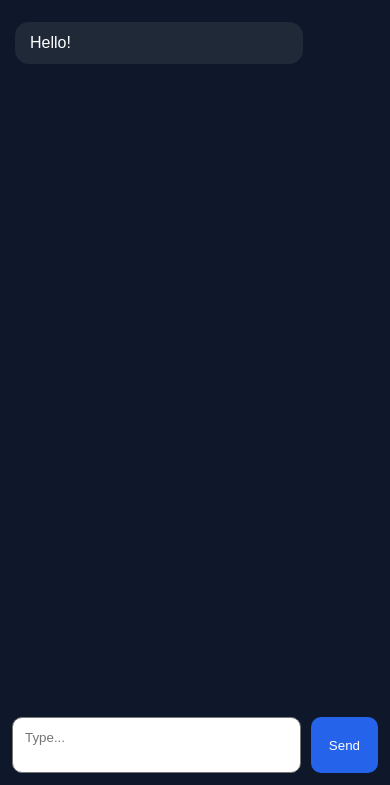
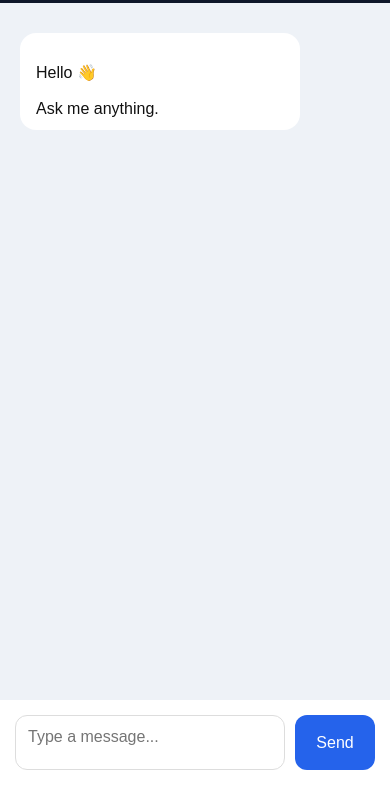
Before and after one commit to sarvesh55/test, a website: page apps/ai/index.html in a window 390 px wide. Shown: the part 59-844 px from the top of the page. Drawn offline with Linux system fonts and the light colour scheme.

Commit message:
Refactor AI chat interface and update styles

```diff
--- a/apps/ai/index.html
+++ b/apps/ai/index.html
@@ -1,51 +1,252 @@
 <!DOCTYPE html>
-<html><head>
+<html lang="en">
+<head>
 <meta charset="UTF-8">
-<meta name="viewport" content="width=device-width,initial-scale=1">
+<meta name="viewport" content="width=device-width, initial-scale=1.0">
 <title>AI Chat</title>
+
 <style>
-*{box-sizing:border-box;font-family:Arial;margin:0}
-body{background:#0f172a;color:#fff;height:100vh}
-.app{display:flex;flex-direction:column;height:100vh;max-width:900px;margin:auto}
-header{padding:15px;background:#2563eb;font-size:22px;font-weight:bold}
-#chat{flex:1;overflow:auto;padding:15px}
-.msg{padding:12px 15px;border-radius:14px;margin:10px 0;max-width:80%;white-space:pre-wrap}
-.user{margin-left:auto;background:#2563eb}
-.ai{background:#1f2937}
-footer{display:flex;gap:10px;padding:12px}
-textarea{flex:1;padding:12px;border-radius:10px;resize:none}
-button{padding:12px 18px;border:none;background:#2563eb;color:#fff;border-radius:10px;cursor:pointer}
+*{
+    margin:0;
+    padding:0;
+    box-sizing:border-box;
+    font-family:Arial,Helvetica,sans-serif;
+}
+
+body{
+    background:#f4f6fb;
+    height:100vh;
+    display:flex;
+    justify-content:center;
+    align-items:center;
+}
+
+.chat{
+    width:100%;
+    max-width:900px;
+    height:95vh;
+    background:#fff;
+    display:flex;
+    flex-direction:column;
+    border-radius:20px;
+    overflow:hidden;
+    box-shadow:0 10px 30px rgba(0,0,0,.15);
+}
+
+.header{
+    background:#0f172a;
+    color:#fff;
+    padding:18px;
+    text-align:center;
+    font-size:22px;
+    font-weight:bold;
+}
+
+.messages{
+    flex:1;
+    overflow:auto;
+    padding:20px;
+    background:#eef2f7;
+}
+
+.msg{
+    max-width:80%;
+    padding:12px 16px;
+    border-radius:16px;
+    margin:10px 0;
+    white-space:pre-wrap;
+    animation:fade .3s;
+}
+
+.user{
+    background:#2563eb;
+    color:#fff;
+    margin-left:auto;
+}
+
+.ai{
+    background:#fff;
+    color:#111;
+}
+
+.bottom{
+    display:flex;
+    padding:15px;
+    gap:10px;
+    background:#fff;
+}
+
+textarea{
+    flex:1;
+    resize:none;
+    border:1px solid #ddd;
+    border-radius:12px;
+    padding:12px;
+    height:55px;
+    outline:none;
+    font-size:16px;
+}
+
+button{
+    width:120px;
+    border:none;
+    border-radius:12px;
+    background:#2563eb;
+    color:white;
+    cursor:pointer;
+    font-size:16px;
+}
+
+button:hover{
+    background:#1d4ed8;
+}
+
+@keyframes fade{
+from{opacity:0;transform:translateY(10px);}
+to{opacity:1;transform:translateY(0);}
+}
+
+@media(max-width:700px){
+
+.chat{
+height:100vh;
+border-radius:0;
+}
+
+button{
+width:80px;
+}
+
+}
 </style>
 </head>
+
 <body>
-<div class="app">
-<header>🤖 AI Chat</header>
-<div id="chat"><div class="msg ai">Hello!</div></div>
-<footer>
-<textarea id="prompt" placeholder="Type..."></textarea>
-<button onclick="send()">Send</button>
-</footer>
+
+<div class="chat">
+
+<div class="header">
+🤖 AI Assistant
 </div>
+
+<div class="messages" id="messages">
+<div class="msg ai">
+Hello 👋<br>
+Ask me anything.
+</div>
+</div>
+
+<div class="bottom">
+<textarea id="input" placeholder="Type a message..."></textarea>
+<button onclick="sendMessage()">Send</button>
+</div>
+
+</div>
+
 <script>
-const chat=document.getElementById("chat");
-const prompt=document.getElementById("prompt");
-function add(t,c){const d=document.createElement("div");d.className="msg "+c;d.textContent=t;chat.appendChild(d);chat.scrollTop=chat.scrollHeight;}
-async function send(){
- const text=prompt.value.trim();
- if(!text)return;
- add(text,"user"); prompt.value="";
- add("Thinking...","ai");
- const ai=chat.lastElementChild;
- try{
-  const r=await fetch("http://localhost:3000/chat",{
-    method:"POST",
-    headers:{"Content-Type":"application/json"},
-    body:JSON.stringify({message:text})
-  });
-  const data=await r.json();
-  ai.textContent=data.reply||JSON.stringify(data);
- }catch(e){ai.textContent=e.message;}
+
+const API_KEY="YOUR_OPENAI_API_KEY";
+
+const messages=document.getElementById("messages");
+
+const input=document.getElementById("input");
+
+input.addEventListener("keypress",function(e){
+
+if(e.key==="Enter" && !e.shiftKey){
+
+e.preventDefault();
+
+sendMessage();
+
 }
-prompt.addEventListener("keydown",e=>{if(e.key==="Enter"&&!e.shiftKey){e.preventDefault();send();}});
+
+});
+
+async function sendMessage(){
+
+const text=input.value.trim();
+
+if(text==="") return;
+
+addMessage(text,"user");
+
+input.value="";
+
+const thinking=document.createElement("div");
+
+thinking.className="msg ai";
+
+thinking.innerHTML="Thinking...";
+
+messages.appendChild(thinking);
+
+messages.scrollTop=messages.scrollHeight;
+
+try{
+
+const response=await fetch("https://api.openai.com/v1/chat/completions",{
+
+method:"POST",
+
+headers:{
+"Content-Type":"application/json",
+"Authorization":"Bearer "+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
+},
+
+body:JSON.stringify({
+
+model:"gpt-4.1-mini",
+
+messages:[
+{
+role:"user",
+content:text
+}
+]
+
+})
+
+});
+
+const data=await response.json();
+
+thinking.remove();
+
+let reply="No response.";
+
+if(data.choices){
+
+reply=data.choices[0].message.content;
+
+}
+
+addMessage(reply,"ai");
+
+}
+catch(e){
+
+thinking.innerHTML="Error: "+e.message;
+
+}
+
+}
+
+function addMessage(text,type){
+
+const div=document.createElement("div");
+
+div.className="msg "+type;
+
+div.textContent=text;
+
+messages.appendChild(div);
+
+messages.scrollTop=messages.scrollHeight;
+
+}
+
 </script>
-</body></html>
+
+</body>
+</html>
```
